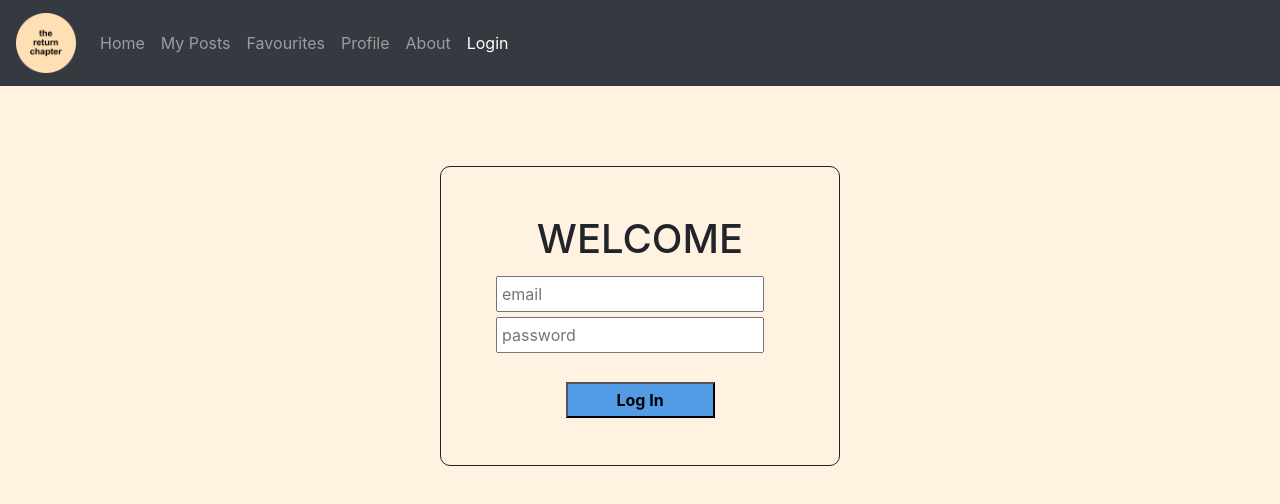
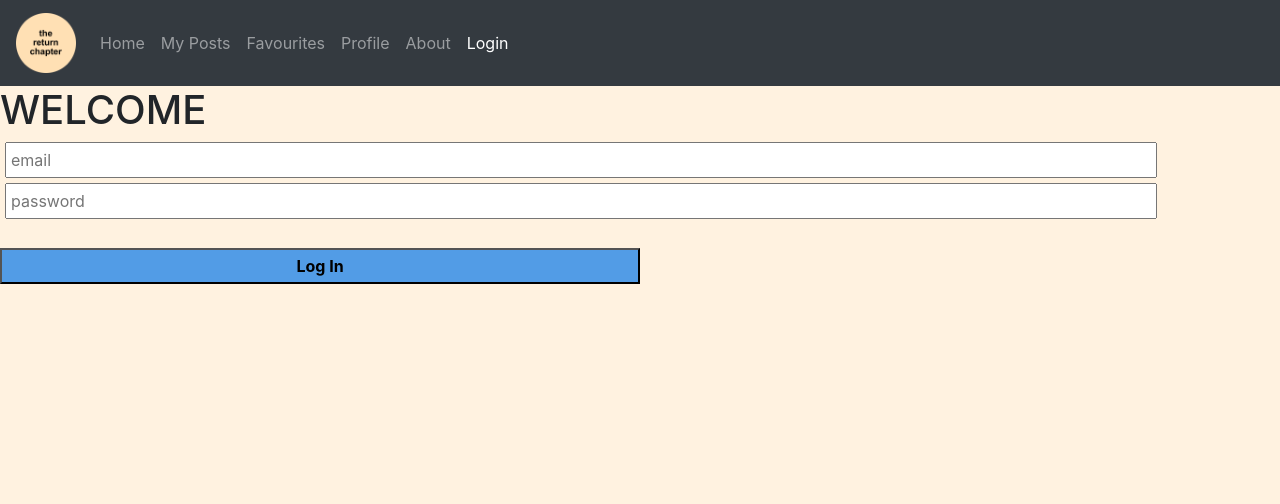
Before and after one commit to muditdahiya/web-react, a React (Create React App) app in the folder react-client/: page /Login in a window 1280 px wide. Shown: the top 504 px of the page. Built offline with nearby package versions, Linux system fonts and the light colour scheme.

Commit message:
added posts view

```diff
--- a/react-client/src/App.css
+++ b/react-client/src/App.css
@@ -1,35 +1,20 @@
-.App {
-  text-align: center;
-}
-
-.Navigation {
-  margin-bottom: 20px;
-}
-.login-container{
-  width:400px;
-  height:300px;
-  align-content: center;
-  justify-content: center;
-  text-align: center;
-  display: flex;
-  flex-direction: column;
-  margin: auto;
-  border: 1px solid ;
-  border-radius: 10px;
-  padding: 50px;
-  margin-top: 80px;
-}
-input{
-width:90%;
+input {
+  width: 90%;
   padding: 4px;
   display: flex;
   align-items: center;
   justify-content: space-evenly;
   margin: 5px;
 }
-button{
-width:50%;
+
+button {
+  width: 50%;
   background-color: rgb(82, 156, 230);
   padding: 4px;
   font-weight: bold;
 }
+
+.post {
+  width: 60%;
+  background-color: rgb(82, 156, 230);
+}
--- a/react-client/src/pages/AddPosts.tsx
+++ b/react-client/src/pages/AddPosts.tsx
@@ -1,48 +1,7 @@
-import ReactQuill from "react-quill";
-import { useState } from "react";
-import { uuid } from "uuidv4";
-import axios from "axios";
-
 const AddPosts = () => {
-  const [title, setTitle] = useState("");
-  const [content, setContent] = useState("");
-
-  const createPost = () => {
-    // axios({
-    //   method: "POST",
-    //   data: {
-    //     title: title,
-    //     content: content,
-    //     date: new Date(Date.now())
-    //   }
-    // })
-    console.log("====================================");
-    console.log(new Date(Date.now()));
-    console.log("====================================");
-  };
-
   return (
     <>
       <h1>Add Posts</h1>
-      <div className="create-post">
-        <div className="mb">
-          <input
-            type="text"
-            placeholder="Title"
-            onChange={(e) => setTitle(e.target.value)}
-          />
-        </div>
-        <ReactQuill
-          theme="snow"
-          value={content}
-          onChange={setContent}
-          style={{ width: "100%" }}
-          placeholder="What are your thoughts?"
-        />
-        <button className="btn btn-form mt" onClick={createPost}>
-          Post
-        </button>
-      </div>
     </>
   );
 };
--- a/react-client/src/pages/Home.tsx
+++ b/react-client/src/pages/Home.tsx
@@ -1,7 +1,6 @@
 import axios from "axios";
 import Post from "../components/Post";
 import { useEffect, useState } from "react";
-// import { uuid } from "uuidv4";
 import { v4 as uuidv4 } from "uuid";
 
 const Home = () => {
```
Lines whose indentation alone changed are shown as unchanged.
